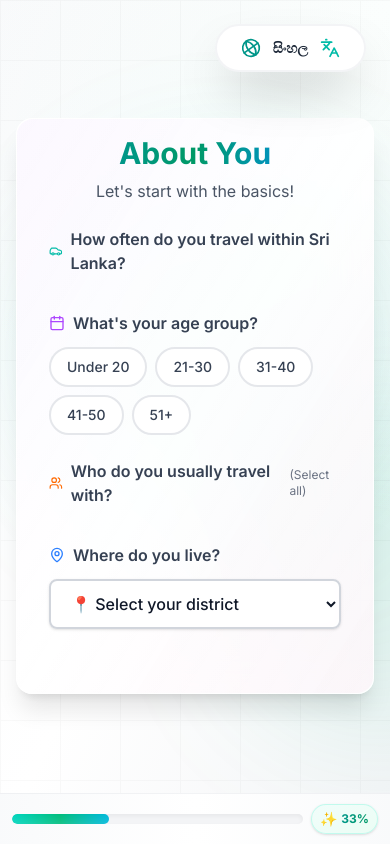
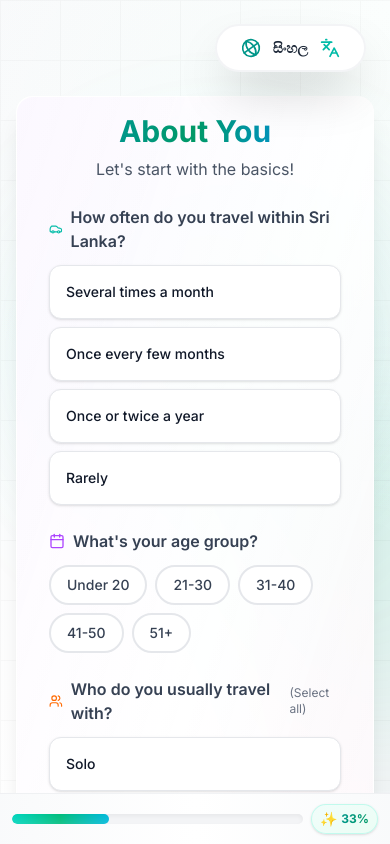
Before and after one commit to PasinduJayamina/serendibtrip-survey, a Next.js app: page / in a window 390 px wide. Both pictures are taken after a click on the button "START YOUR JOURNEY". Shown: the top 844 px of the page. Built offline with nearby package versions, Linux system fonts and the light colour scheme.

Commit message:
Mobile fallback: vertical buttons for Q1 + Q3; keep Card3D on desktop (sm+)

```diff
--- a/src/components/Survey/sections/AboutYou.tsx
+++ b/src/components/Survey/sections/AboutYou.tsx
@@ -142,7 +142,40 @@ export default function AboutYou({
             ? 'How often do you travel within Sri Lanka?'
             : 'ඔබ ශ්‍රී ලංකාව තුළ කොපමණ නිතර සංචාරය කරනවාද?'}
         </h3>
-        <div className="grid grid-cols-1 sm:grid-cols-2 gap-3 w-full">
+        {/* Mobile fallback: simple vertical buttons for reliability */}
+        <div className="sm:hidden flex flex-col gap-2 w-full">
+          {travelFrequencies.map((freq) => {
+            const isSelected = data.travel_frequency === freq.value;
+            return (
+              <button
+                key={freq.value}
+                type="button"
+                onClick={() => onChange('travel_frequency', freq.value)}
+                className={`w-full text-left rounded-xl px-4 py-4 border transition-all shadow-sm
+                  ${
+                    isSelected
+                      ? 'bg-teal-50 border-teal-400 ring-2 ring-teal-400'
+                      : 'bg-white border-gray-200 active:bg-gray-50'
+                  }
+                `}
+              >
+                <div className="flex items-center justify-between gap-3">
+                  <span className="text-sm font-medium text-gray-900">
+                    {lang === 'en' ? freq.en : freq.si}
+                  </span>
+                  {isSelected && (
+                    <span className="inline-flex items-center justify-center w-5 h-5 rounded-full bg-teal-500 text-white text-xs font-bold">
+                      ✓
+                    </span>
+                  )}
+                </div>
+              </button>
+            );
+          })}
+        </div>
+
+        {/* Desktop and up: premium Card3D grid */}
+        <div className="hidden sm:grid grid-cols-2 gap-3 w-full">
           {travelFrequencies.map((freq) => (
             <Card3D
               key={freq.value}
@@ -194,7 +227,39 @@ export default function AboutYou({
             ({lang === 'en' ? 'Select all' : 'සියල්ල තෝරන්න'})
           </span>
         </h3>
-        <div className="grid grid-cols-2 sm:grid-cols-3 gap-3 w-full">
+        {/* Mobile fallback: togglable vertical list */}
+        <div className="sm:hidden flex flex-col gap-2 w-full">
+          {companions.map((comp) => {
+            const isSelected = data.travel_companions?.includes(comp.value);
+            return (
+              <button
+                key={comp.value}
+                type="button"
+                onClick={() => handleCompanionToggle(comp.value)}
+                className={`w-full text-left rounded-xl px-4 py-4 border transition-all shadow-sm
+                  ${
+                    isSelected
+                      ? 'bg-teal-50 border-teal-400 ring-2 ring-teal-400'
+                      : 'bg-white border-gray-200 active:bg-gray-50'
+                  }
+                `}
+              >
+                <div className="flex items-center justify-between gap-3">
+                  <span className="text-sm font-medium text-gray-900">
+                    {lang === 'en' ? comp.en : comp.si}
+                  </span>
+                  {isSelected && (
+                    <span className="inline-flex items-center justify-center w-5 h-5 rounded-full bg-teal-500 text-white text-xs font-bold">
+                      ✓
+                    </span>
+                  )}
+                </div>
+              </button>
+            );
+          })}
+        </div>
+        {/* Desktop and up: original premium Card3D grid */}
+        <div className="hidden sm:grid grid-cols-3 gap-3 w-full">
           {companions.map((comp) => (
             <Card3D
               key={comp.value}
```
